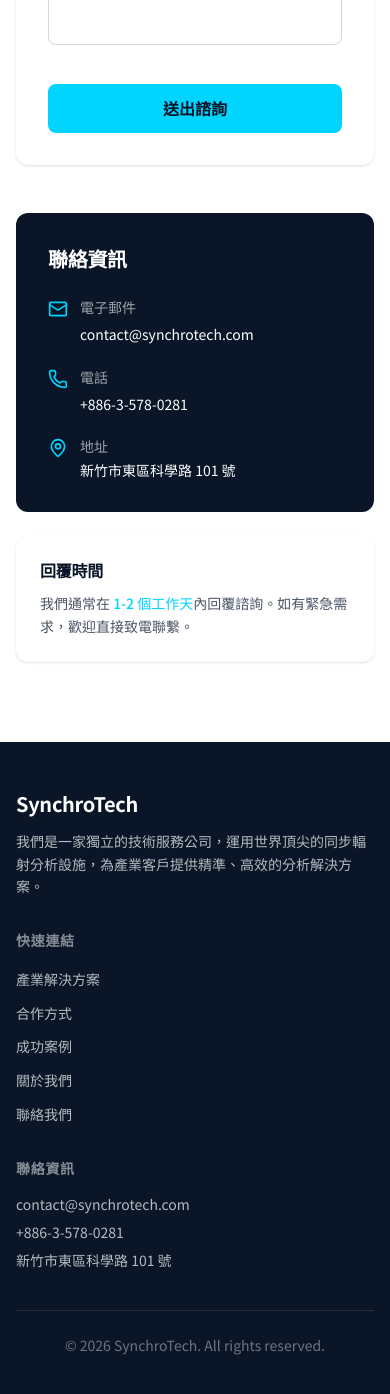
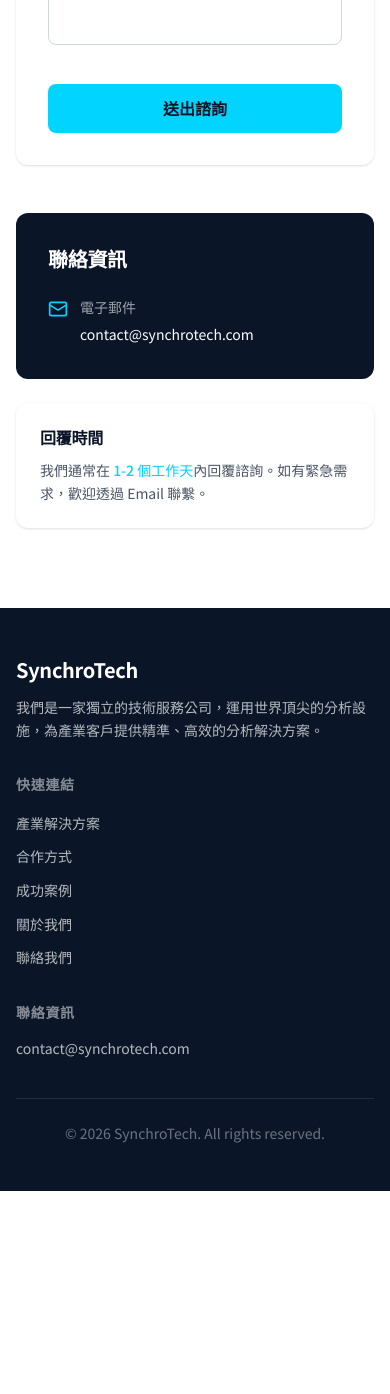
Before and after one commit to TWAWEI/synchrotron-services, a Next.js app: page /contact in a window 390 px wide. Shown: the part 1017-2411 px from the top of the page. After the commit the page ends 2208 px from the top, so only its background shows below. Built offline with nearby package versions, Linux system fonts and the light colour scheme.

Commit message:
fix: remove phone and address to decouple from NSRRC identity

```diff
--- a/src/app/contact/page.tsx
+++ b/src/app/contact/page.tsx
@@ -11,7 +11,6 @@
   const jsonLd = {
     "@context": "https://schema.org",
     "@type": "ContactPoint",
-    telephone: siteConfig.contactPhone,
     email: siteConfig.contactEmail,
     contactType: "customer service",
     areaServed: "TW",
--- a/src/app/layout.tsx
+++ b/src/app/layout.tsx
@@ -35,15 +35,8 @@
   url: siteConfig.url,
   contactPoint: {
     "@type": "ContactPoint",
-    telephone: siteConfig.contactPhone,
     email: siteConfig.contactEmail,
     contactType: "customer service",
-  },
-  address: {
-    "@type": "PostalAddress",
-    streetAddress: "科學路 101 號",
-    addressLocality: "新竹市",
-    addressCountry: "TW",
   },
 };
 
--- a/src/components/layout/footer.tsx
+++ b/src/components/layout/footer.tsx
@@ -55,15 +55,6 @@
                   {siteConfig.contactEmail}
                 </a>
               </li>
-              <li>
-                <a
-                  href={`tel:${siteConfig.contactPhone}`}
-                  className="hover:text-white transition-colors duration-200"
-                >
-                  {siteConfig.contactPhone}
-                </a>
-              </li>
-              <li>{siteConfig.address}</li>
             </ul>
           </div>
         </div>
--- a/src/components/sections/contact-content.tsx
+++ b/src/components/sections/contact-content.tsx
@@ -4,7 +4,7 @@
 import { useSearchParams } from "next/navigation";
 import { useForm } from "react-hook-form";
 import { useState } from "react";
-import { Mail, Phone, MapPin } from "lucide-react";
+import { Mail } from "lucide-react";
 import { siteConfig } from "@/content/site";
 import { cn } from "@/lib/utils";
 
@@ -349,26 +349,6 @@
                 </div>
               </div>
 
-              <div className="flex items-start gap-3">
-                <Phone className="mt-0.5 h-5 w-5 shrink-0 text-accent" aria-hidden="true" />
-                <div>
-                  <p className="mb-1 text-sm font-medium text-white/60">電話</p>
-                  <a
-                    href={`tel:${siteConfig.contactPhone}`}
-                    className="text-sm text-white hover:text-accent transition-colors duration-200"
-                  >
-                    {siteConfig.contactPhone}
-                  </a>
-                </div>
-              </div>
-
-              <div className="flex items-start gap-3">
-                <MapPin className="mt-0.5 h-5 w-5 shrink-0 text-accent" aria-hidden="true" />
-                <div>
-                  <p className="mb-1 text-sm font-medium text-white/60">地址</p>
-                  <p className="text-sm text-white">{siteConfig.address}</p>
-                </div>
-              </div>
             </div>
           </div>
 
@@ -376,7 +356,7 @@
             <h3 className="mb-3 font-bold text-primary">回覆時間</h3>
             <p className="text-sm text-gray-600 leading-relaxed">
               我們通常在 <span className="font-medium text-accent">1-2 個工作天</span>
-              內回覆諮詢。如有緊急需求，歡迎直接致電聯繫。
+              內回覆諮詢。如有緊急需求，歡迎透過 Email 聯繫。
             </p>
           </div>
         </div>
--- a/src/content/site.ts
+++ b/src/content/site.ts
@@ -3,10 +3,8 @@
   description: "世界級分析技術，解決產業核心問題",
   url: "https://synchrotech.com",
   contactEmail: "contact@synchrotech.com",
-  contactPhone: "+886-3-578-0281",
-  address: "新竹市東區科學路 101 號",
   companyIntro:
-    "我們是一家獨立的技術服務公司，運用世界頂尖的同步輻射分析設施，為產業客戶提供精準、高效的分析解決方案。",
+    "我們是一家獨立的技術服務公司，運用世界頂尖的分析設施，為產業客戶提供精準、高效的分析解決方案。",
   vision:
     "讓尖端科學技術成為產業創新的助力，降低技術門檻，加速產品研發與品質提升。",
 } as const;
```
